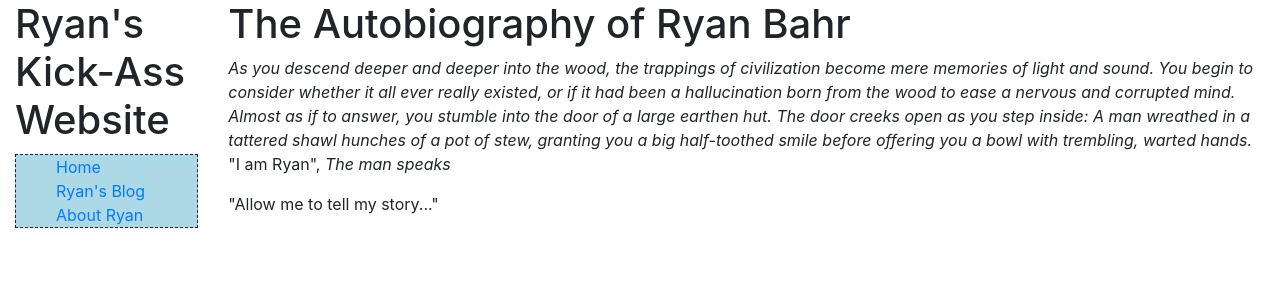
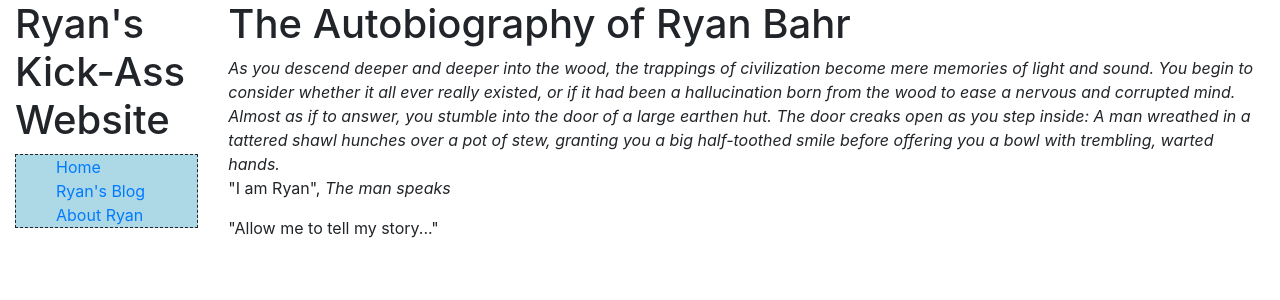
Before and after one commit to RyanBahr/CoolBlog, a Django app: page /bio/ in a window 1280 px wide. Shown: the top 300 px of the page. Run offline with Django 3.2, Linux system fonts and the light colour scheme; some libraries are stand-ins or nearby versions.

```diff
--- a/blog/templates/bio.html
+++ b/blog/templates/bio.html
@@ -4,7 +4,7 @@
 
 <h1>The Autobiography of Ryan Bahr</h1>
 
-<em>As you descend deeper and deeper into the wood, the trappings of civilization become mere memories of light and sound. You begin to consider whether it all ever really existed, or if it had been a hallucination born from the wood to ease a nervous and corrupted mind. Almost as if to answer, you stumble into the door of a large earthen hut. The door creeks open as you step inside: A man wreathed in a tattered shawl hunches of a pot of stew, granting you a big half-toothed smile before offering you a bowl with trembling, warted hands.</em>
+<em>As you descend deeper and deeper into the wood, the trappings of civilization become mere memories of light and sound. You begin to consider whether it all ever really existed, or if it had been a hallucination born from the wood to ease a nervous and corrupted mind. Almost as if to answer, you stumble into the door of a large earthen hut. The door creaks open as you step inside: A man wreathed in a tattered shawl hunches over a pot of stew, granting you a big half-toothed smile before offering you a bowl with trembling, warted hands.</em>
 
 <p> "I am Ryan", <em> The man speaks </em> <p>
 
```
